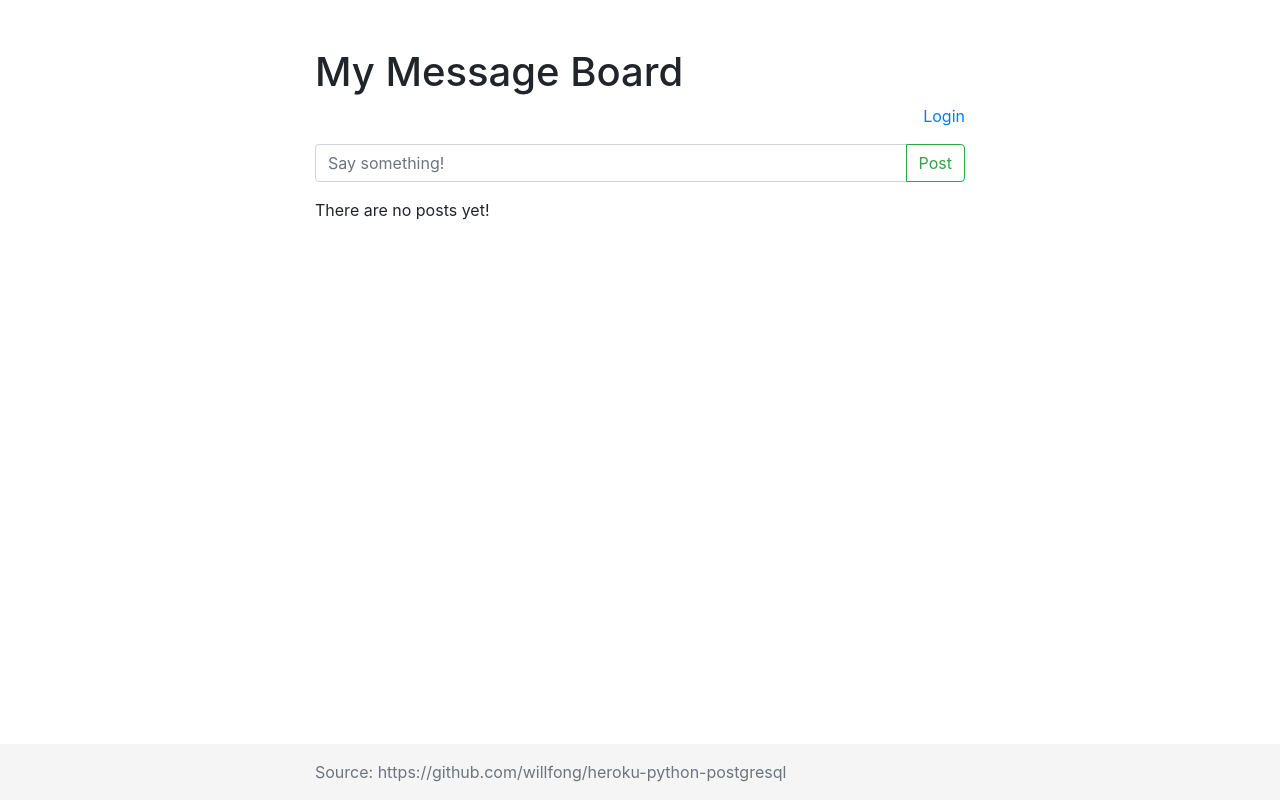
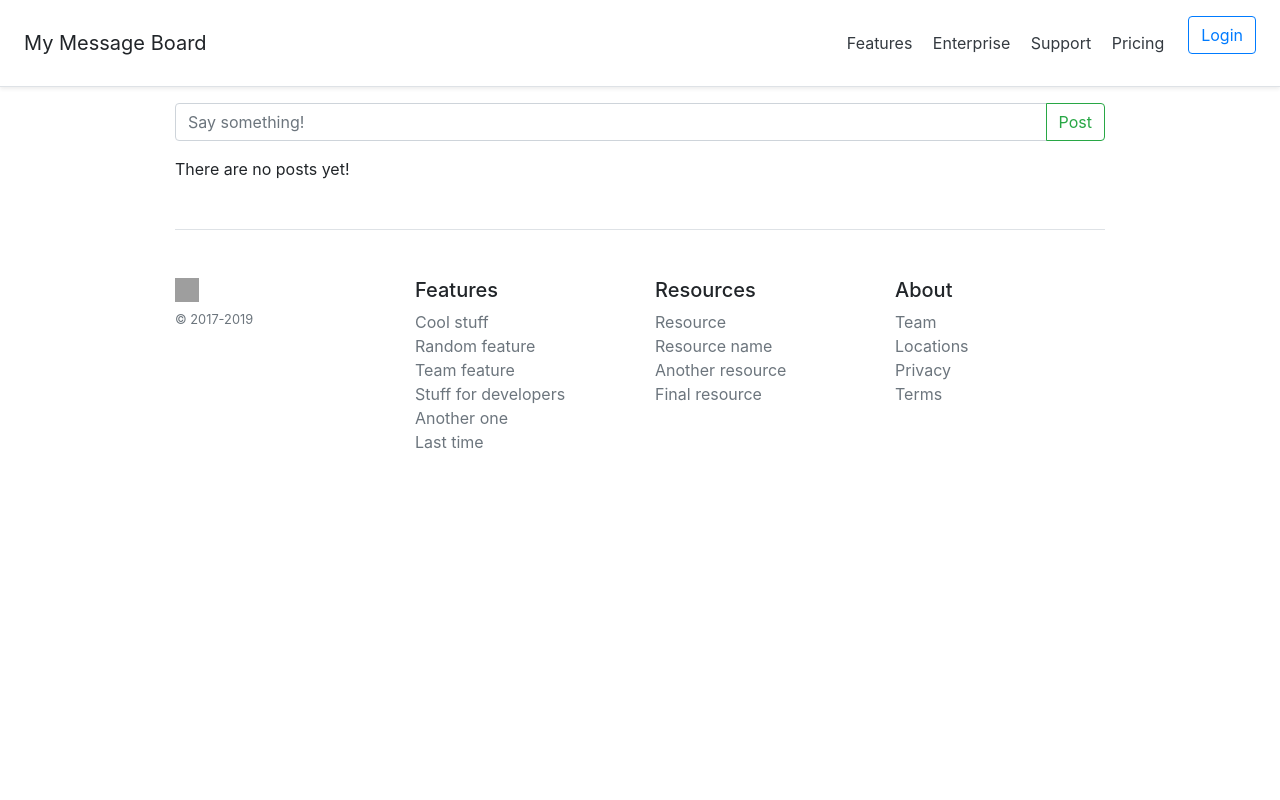
Before and after one commit to willfong/heroku-python-postgresql, a Python web app: template app/templates/app.html in a window 1280 px wide. Run offline with Jinja, Linux system fonts and the light colour scheme; the template is opened without the code that fills it, so the values that code supplies are empty; some libraries are stand-ins or nearby versions; grey boxes are pictures that could not be loaded.

Commit message:
Updated layout and README

```diff
--- /dev/null
+++ b/app/static/layout_pricing.css
@@ -0,0 +1,20 @@
+html {
+    font-size: 14px;
+  }
+  @media (min-width: 768px) {
+    html {
+      font-size: 16px;
+    }
+  }
+
+  .container {
+    max-width: 960px;
+  }
+
+  .pricing-header {
+    max-width: 700px;
+  }
+
+  .card-deck .card {
+    min-width: 220px;
+  }
--- a/app/templates/app.html
+++ b/app/templates/app.html
@@ -1,4 +1,4 @@
-{% extends 'layout.html' %}
+{% extends 'layout_pricing.html' %}
 
 {% block content %}
     <form action="{{url_for('app.add_post')}}" method="post">
--- a/app/templates/index.html
+++ b/app/templates/index.html
@@ -1,4 +1,4 @@
-{% extends 'layout.html' %}
+{% extends 'layout_pricing.html' %}
 
 {% block content %}
 <p>Let's get started... <i class="fab fa-github fa-3x"></i><i class="fab fa-google fa-3x"></i></p>
--- /dev/null
+++ b/app/templates/layout_pricing.html
@@ -0,0 +1,108 @@
+<!doctype html>
+<html lang="en">
+  <head>
+    <meta charset="utf-8">
+    <meta name="viewport" content="width=device-width, initial-scale=1, shrink-to-fit=no">
+    <meta name="description" content="">
+    <meta name="author" content="Mark Otto, Jacob Thornton, and Bootstrap contributors">
+    <meta name="generator" content="Jekyll v3.8.5">
+    <title>Pricing example · Bootstrap</title>
+
+    <link rel="canonical" href="https://getbootstrap.com/docs/4.3/examples/pricing/">
+
+    <link rel="stylesheet" href="https://stackpath.bootstrapcdn.com/bootstrap/4.3.1/css/bootstrap.min.css" integrity="sha384-ggOyR0iXCbMQv3Xipma34MD+dH/1fQ784/j6cY/iJTQUOhcWr7x9JvoRxT2MZw1T" crossorigin="anonymous">
+    <link rel="stylesheet" href="https://use.fontawesome.com/releases/v5.8.2/css/all.css" integrity="sha384-oS3vJWv+0UjzBfQzYUhtDYW+Pj2yciDJxpsK1OYPAYjqT085Qq/1cq5FLXAZQ7Ay" crossorigin="anonymous">
+    <link href="{{ url_for('static', filename='layout_pricing.css') }}" rel="stylesheet">
+    <script src="//code.jquery.com/jquery-3.3.1.slim.min.js" integrity="sha384-q8i/X+965DzO0rT7abK41JStQIAqVgRVzpbzo5smXKp4YfRvH+8abtTE1Pi6jizo" crossorigin="anonymous"></script>
+    <script src="//cdnjs.cloudflare.com/ajax/libs/popper.js/1.14.7/umd/popper.min.js" integrity="sha384-UO2eT0CpHqdSJQ6hJty5KVphtPhzWj9WO1clHTMGa3JDZwrnQq4sF86dIHNDz0W1" crossorigin="anonymous"></script>
+    <script src="//stackpath.bootstrapcdn.com/bootstrap/4.3.1/js/bootstrap.min.js" integrity="sha384-JjSmVgyd0p3pXB1rRibZUAYoIIy6OrQ6VrjIEaFf/nJGzIxFDsf4x0xIM+B07jRM" crossorigin="anonymous"></script>
+    <script src="//momentjs.com/downloads/moment.min.js"></script>
+    {% block headers %}{% endblock %}
+
+    <style>
+      .bd-placeholder-img {
+        font-size: 1.125rem;
+        text-anchor: middle;
+        -webkit-user-select: none;
+        -moz-user-select: none;
+        -ms-user-select: none;
+        user-select: none;
+      }
+
+      @media (min-width: 768px) {
+        .bd-placeholder-img-lg {
+          font-size: 3.5rem;
+        }
+      }
+    </style>
+  </head>
+  <body>
+    <div class="d-flex flex-column flex-md-row align-items-center p-3 px-md-4 mb-3 bg-white border-bottom shadow-sm">
+  <h5 class="my-0 mr-md-auto font-weight-normal">My Message Board</h5>
+  <nav class="my-2 my-md-0 mr-md-3">
+    <a class="p-2 text-dark" href="#">Features</a>
+    <a class="p-2 text-dark" href="#">Enterprise</a>
+    <a class="p-2 text-dark" href="#">Support</a>
+    <a class="p-2 text-dark" href="#">Pricing</a>
+  </nav>
+  {% if not loginpage %}
+  <p class="text-right">
+    {% if session['user_id'] %}
+    Welcome, {{session['user_name']}}! (<a href="{{url_for('auth.logout')}}">Logout</a>)
+    {% else %}
+    <a class="btn btn-outline-primary" href="{{url_for('auth.login')}}">Login</a>
+    {% endif %}
+  </p>
+  {% endif %}
+</div>
+
+<div class="container">
+  {% with messages = get_flashed_messages(with_categories=true) %}
+  {% if messages %}
+    {% for category, message in messages %}
+      <div class="alert alert-{{category}}" role="alert">{{message}}</div>
+    {% endfor %}
+  {% endif %}
+  {% endwith %}
+  {% block content %}{% endblock %}
+
+  <footer class="pt-4 my-md-5 pt-md-5 border-top">
+    <div class="row">
+      <div class="col-12 col-md">
+        <img class="mb-2" src="/docs/4.3/assets/brand/bootstrap-solid.svg" alt="" width="24" height="24">
+        <small class="d-block mb-3 text-muted">&copy; 2017-2019</small>
+      </div>
+      <div class="col-6 col-md">
+        <h5>Features</h5>
+        <ul class="list-unstyled text-small">
+          <li><a class="text-muted" href="#">Cool stuff</a></li>
+          <li><a class="text-muted" href="#">Random feature</a></li>
+          <li><a class="text-muted" href="#">Team feature</a></li>
+          <li><a class="text-muted" href="#">Stuff for developers</a></li>
+          <li><a class="text-muted" href="#">Another one</a></li>
+          <li><a class="text-muted" href="#">Last time</a></li>
+        </ul>
+      </div>
+      <div class="col-6 col-md">
+        <h5>Resources</h5>
+        <ul class="list-unstyled text-small">
+          <li><a class="text-muted" href="#">Resource</a></li>
+          <li><a class="text-muted" href="#">Resource name</a></li>
+          <li><a class="text-muted" href="#">Another resource</a></li>
+          <li><a class="text-muted" href="#">Final resource</a></li>
+        </ul>
+      </div>
+      <div class="col-6 col-md">
+        <h5>About</h5>
+        <ul class="list-unstyled text-small">
+          <li><a class="text-muted" href="#">Team</a></li>
+          <li><a class="text-muted" href="#">Locations</a></li>
+          <li><a class="text-muted" href="#">Privacy</a></li>
+          <li><a class="text-muted" href="#">Terms</a></li>
+        </ul>
+      </div>
+    </div>
+  </footer>
+</div>
+</body>
+</html>
--- a/app/templates/login.html
+++ b/app/templates/login.html
@@ -1,4 +1,4 @@
-{% extends 'layout.html' %}
+{% extends 'layout_pricing.html' %}
 
 {% block headers %}
 <link href="{{ url_for('static', filename='bootstrap-social.css') }}" rel="stylesheet">
```
Also changed, not shown: README.md.
